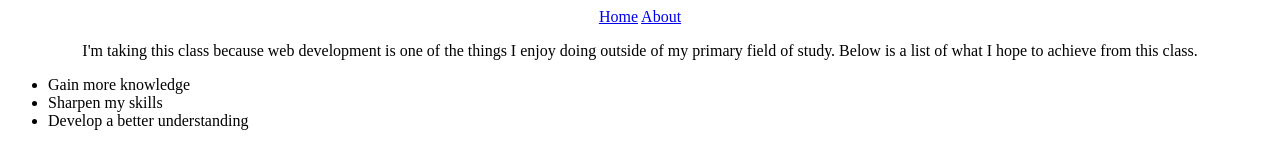
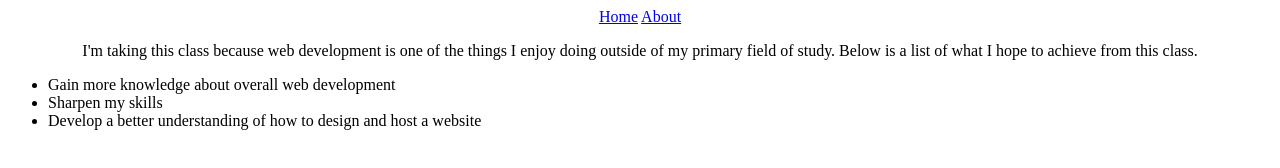
Before and after one commit to gsailo/gsailo.github.io, a plain HTML site: page about.html in a window 1280 px wide. Drawn offline with Linux system fonts and the light colour scheme.

Commit message:
Update about.html

```diff
--- a/about.html
+++ b/about.html
@@ -17,9 +17,9 @@
                 of my primary field of study. Below is a list of what I hope to achieve from this class.
             </p>
             <ul>
-                <li>Gain more knowledge</li>
+                <li>Gain more knowledge about overall web development</li>
                 <li>Sharpen my skills</li>
-                <li>Develop a better understanding</li>
+                <li>Develop a better understanding of how to design and host a website</li>
             </ul>
         </main>
     </body>
```
